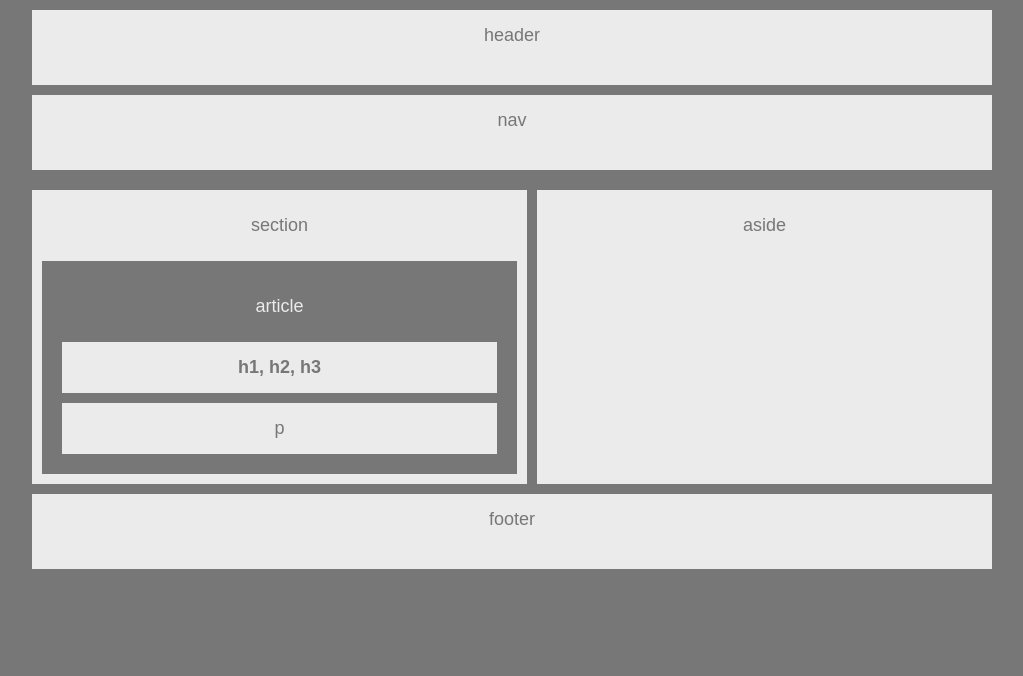
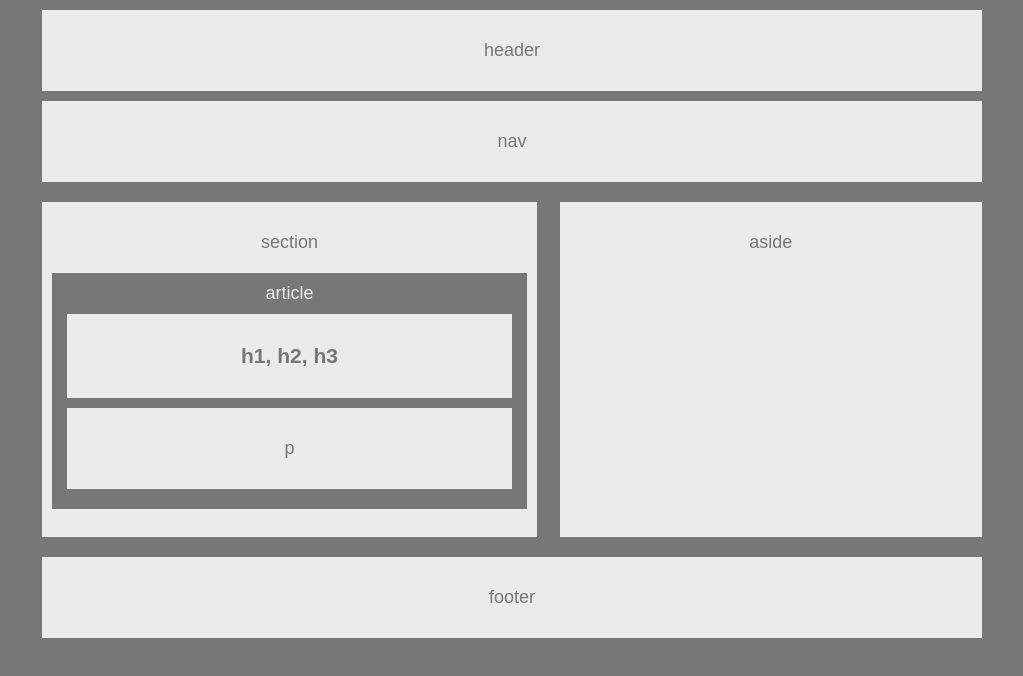
Before and after one commit to v-tank/HW-Wireframe, a plain HTML site: page index.html in a window 1280 px wide. Shown: the whole page, without its empty margins (128-1151 px from the left). Drawn offline with Linux system fonts and the light colour scheme.

Commit message:
fixed layout issues to match screenshot

```diff
--- a/index.html
+++ b/index.html
@@ -5,31 +5,39 @@
 	<title>Easier Layout</title>
 	<link rel="stylesheet" href="style.css">
 </head>
+
 <body>
+
+	<div class="container">
+		<div>
 			<header>
-		<p>header</p>
+				header
 			</header>
 
 			<nav>
-		<p>nav</p>
+				nav
 			</nav>
+		</div>
 
+		<div class="clear">
 			<section>
-		<p>section</p>
+				section
 				<article>
-			<p class="clear">article</p>
+					article
 					<h1><strong>h1, h2, h3</strong></h1>
 					<p>p</p>
 				</article>
 			</section>
 
 			<aside>
-		<p>aside</p>
+				aside
 			</aside>
+		</div>
 
 		<footer>
-		<p>footer</p>
+			footer
 		</footer>
+	</div>
 
 </body>
 </html>
--- a/style.css
+++ b/style.css
@@ -1,56 +1,55 @@
-html{
-	background: #777;
+body {
+	padding: 0;
+	margin: 0;
+	font-family: 'Arial', 'Helvetica Neue', Helvetica, sans-serif;
+	font-size: 18px;
+	background-color: #777;
+}
+
+section {
+	width: 495px;
+	height: 275px;
+	float: left;
+}
+
+header,
+nav,
+section,
+aside,
+h1,
+p,
+footer {
+	background-color: #ebebeb;
+	text-align: center;
+	margin: 10px;
+	padding: 30px 0;
 	color: #777;
 }
 
-body{
+aside {
+	float: right;
+	width: 44%;
+	height: 275px;
+}
+
+footer {
+	content: "";
+	display: block;
+	clear: both;
+}
+
+article {
+	background-color: #777;
+	margin: 20px 10px 0 10px;
+	padding: 10px 5px;
+	color: #ebebeb;
+}
+
+.container {
 	width: 960px;
 	margin: 10px auto;
 }
 
-p, h1{
-	font-family: 'Arial', 'Helvetica Neue', Helvetica, sans-serif;
-	font-size: 18px;
-	display: block;
-	text-align: center;
-	background: #ebebeb;
-	margin: 10px;
-	padding: 15px;
+.clear {
+	overflow: auto;
 }
-
-header, nav, footer{
-	height: 75px;
-}
-
-section{
-	float: left;
-	width: 495px;
-	margin-right: 5px;
-}
-
-aside{
-	float: right;
-	width: 455px;
-	height: 294px;
-	margin-left: 5px;
-}
-
-footer{
-	clear: both;
-}
-
-header, nav, section, aside, footer{
-	margin: 10px 0;
-	background: #ebebeb;
-}
-
-article{
-	background: #777;
-	margin: 10px;
-	padding: 10px;
-}
-
-.clear {
-	background: transparent;
-	color: #ebebeb;
-}
```
Lines whose indentation alone changed are shown as unchanged.
